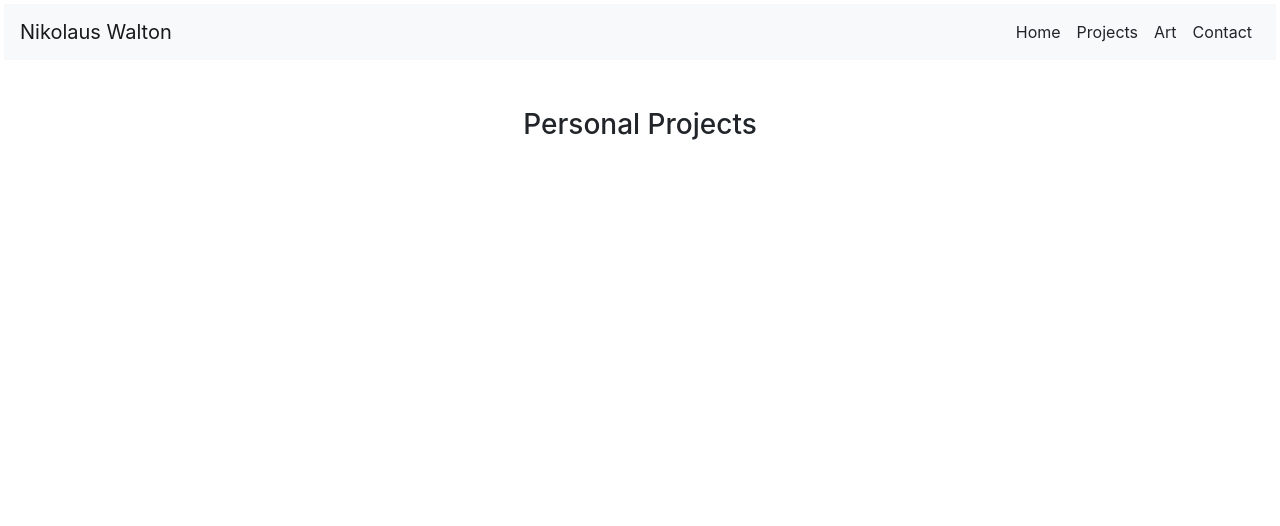
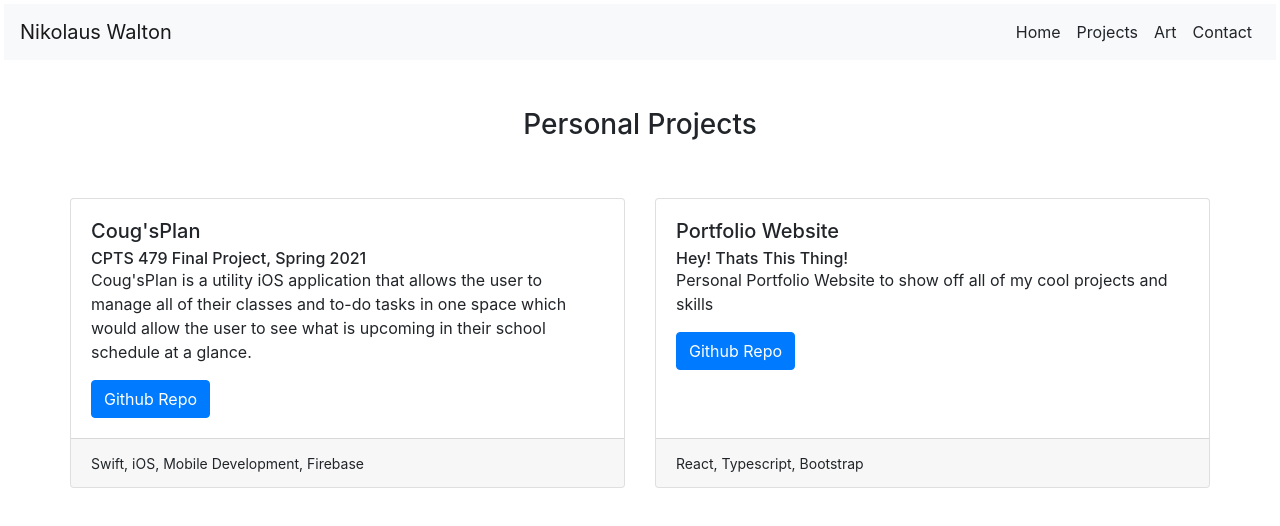
Before and after one commit to nikwalton/nikwalton.github.io, a React (Create React App) app in the folder portfolio/: page /projects in a window 1280 px wide. Shown: the top 526 px of the page. Built offline with nearby package versions, Linux system fonts and the light colour scheme.

Commit message:
Added projects to proejct page, fixed typo

```diff
--- a/portfolio/src/Components/Experience.tsx
+++ b/portfolio/src/Components/Experience.tsx
@@ -22,7 +22,7 @@ function Experience() {
                             <Card.Subtitle className="mb-2 text-muted">August 2017 - March 2021</Card.Subtitle>
 
                         <Card.Text>
-                            The CrimsonCode hackathon is Washington State Universities premiere
+                            The CrimsonCode hackathon is Washington State University's premiere
                             hackathon. As Director, my team of organizers and I planned, fundraised, and
                             hosted 300 students over the course of a 24 weekend. In addition to directing the
                             hackathon, I have helped organized an additional 3 years of hackathons in a lesser
--- a/portfolio/src/Pages/ProjectsPage.tsx
+++ b/portfolio/src/Pages/ProjectsPage.tsx
@@ -1,7 +1,9 @@
 import React from 'react'
 import Container from 'react-bootstrap/Container'
 import Row from 'react-bootstrap/Row'
-import Col from 'react-bootstrap/Col'
+import Card from 'react-bootstrap/Card'
+import  CardDeck  from 'react-bootstrap/CardDeck'
+import Button from 'react-bootstrap/Button'
 
 function ProjectsPage() {
     return (
@@ -9,6 +11,46 @@ function ProjectsPage() {
             <Row className='justify-content-center p-5'>
                 <h3>Personal Projects</h3>
             </Row>
+            <Row>
+                <CardDeck>
+                    <Card>
+                        <Card.Body>
+                            <Card.Title>
+                                Coug'sPlan
+                            </Card.Title>
+                            <Card.Subtitle>CPTS 479 Final Project, Spring 2021</Card.Subtitle>
+                            <Card.Text>
+                                Coug'sPlan is a utility iOS application that allows the user
+                                to manage all of their classes and to-do tasks in one
+                                space which would allow the user to see what is upcoming in their
+                                school schedule at a glance.
+                            </Card.Text>
+                            <Button href='https://github.com/nikwalton/CougsPlan'>Github Repo</Button>
+
+                        </Card.Body>
+                        <Card.Footer>
+                                <small>Swift, iOS, Mobile Development, Firebase</small>
+                            </Card.Footer>
+                    </Card>
+                    <Card>
+                        <Card.Body>
+                            <Card.Title>
+                                Portfolio Website
+                            </Card.Title>
+                            <Card.Subtitle>Hey! Thats This Thing!</Card.Subtitle>
+                            <Card.Text>
+                              Personal Portfolio Website to show off all of my cool
+                              projects and skills
+                            </Card.Text>
+                            <Button href='https://github.com/nikwalton/nikwalton.github.io'>Github Repo</Button>
+
+                        </Card.Body>
+                        <Card.Footer>
+                                <small>React, Typescript, Bootstrap</small>
+                            </Card.Footer>
+                    </Card>
+                </CardDeck>
+            </Row>
         </Container>
     );
 }
```
